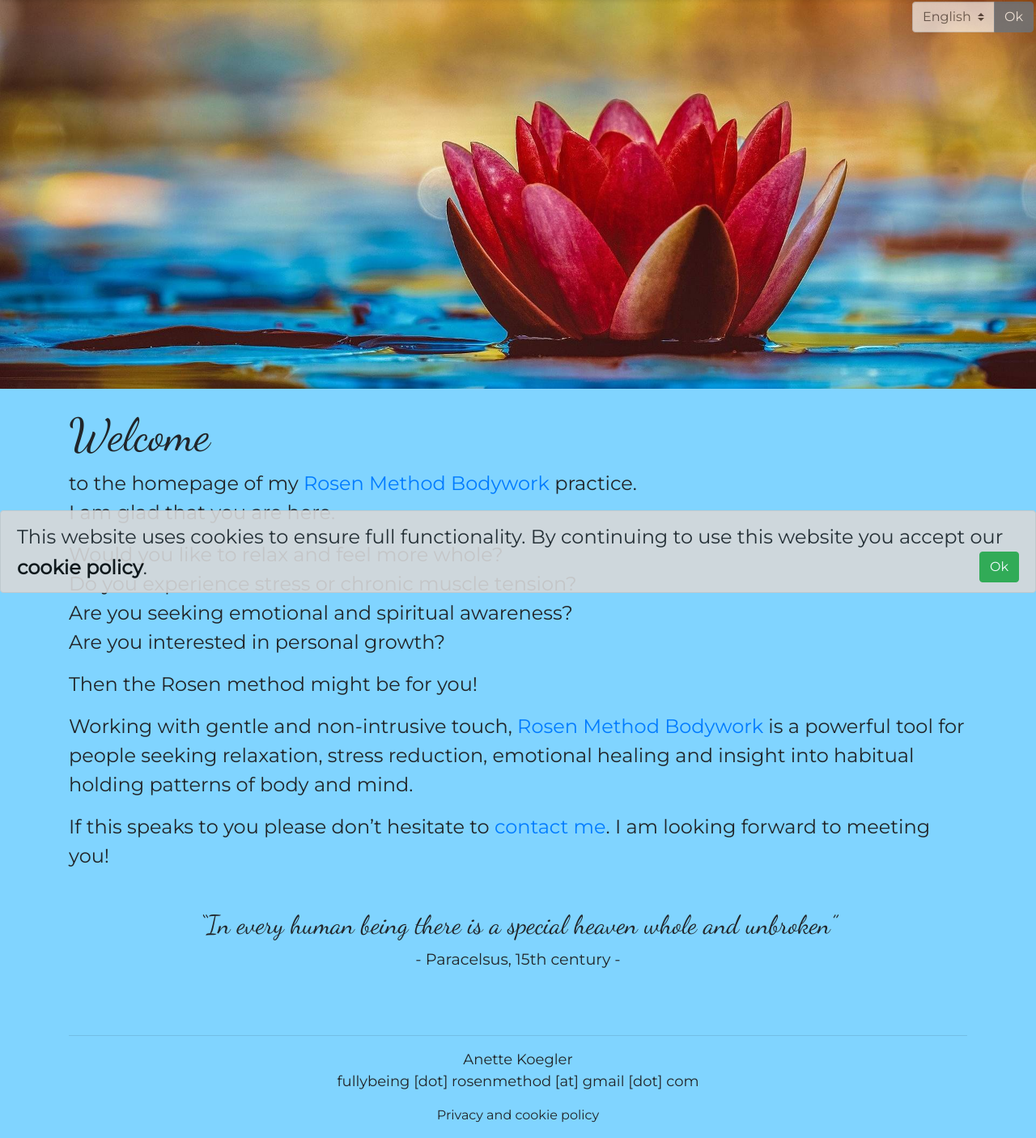
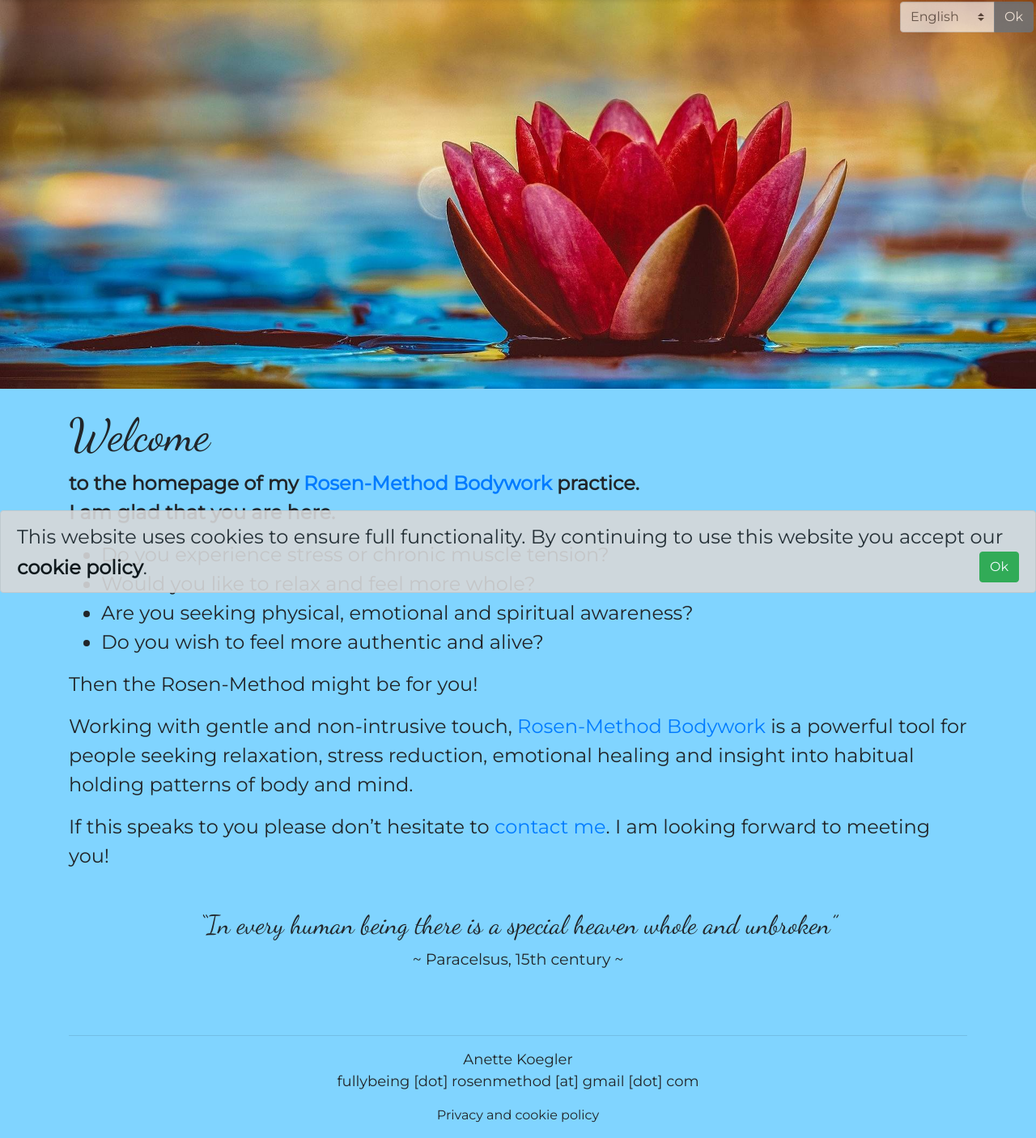
Before and after one commit to thorndeux/webpage_anette, a Flask app: page / in a window 1280 px wide. Shown: the part 68-1473 px from the top of the page at 81% size. Run offline with Flask 2, Linux system fonts and the light colour scheme; some libraries are stand-ins or nearby versions.

Commit message:
Added German intro text; some editing.

```diff
--- a/templates/index.html
+++ b/templates/index.html
@@ -21,20 +21,31 @@
 
 {% block main %}
     <div lang="en">
-        <p>to the homepage of my <a href="/rosen">Rosen Method Bodywork</a> practice. <br> I am glad that you are here.</p>
-        <p>Would you like to relax and feel more whole? <br>
-        Do you experience stress or chronic muscle tension?<br>
-        Are you seeking emotional and spiritual awareness?<br>
-        Are you interested in personal growth?</p>
-        <p>Then the Rosen method might be for you!</p>
-        <p>Working with gentle and non-intrusive touch, <a href="/rosen" class="strong">Rosen Method Bodywork</a>  is a powerful tool for people seeking relaxation, stress reduction, emotional healing and insight into habitual holding patterns of body and mind.</p>
+        <p><strong>to the homepage of my <a href="/rosen">Rosen-Method Bodywork</a> practice. <br> I am glad that you are here.</strong></p>
+        <ul>
+            <li>Do you experience stress or chronic muscle tension? </li>
+            <li>Would you like to relax and feel more whole? </li>
+            <li>Are you seeking physical, emotional and spiritual awareness? </li>
+            <li>Do you wish to feel more authentic and alive?</li>
+        </ul>
+        <p>Then the Rosen-Method might be for you!</p>
+        <p>Working with gentle and non-intrusive touch, <a href="/rosen" class="strong">Rosen-Method Bodywork</a>  is a powerful tool for people seeking relaxation, stress reduction, emotional healing and insight into habitual holding patterns of body and mind.</p>
         <p>If this speaks to you please don’t hesitate to <a href="/contact" class="strong">contact me</a>. I am looking forward to meeting you!</p>
         <h2 class="text-center handwriting mt-5">“In every human being there is a special heaven whole and unbroken”</h2>
-        <p class="text-center small">- Paracelsus, 15th century -</p>
+        <p class="text-center small">~ Paracelsus, 15th century ~</p>
     </div>
     <div lang="de">
         <p class="mt-1"><strong>Schön, dass Sie mich gefunden haben.</strong></p>
-        <p>Lorem ipsum dolor sit amet, consectetur adipiscing elit, sed do eiusmod tempor incididunt ut labore et dolore magna aliqua. Ut enim ad minim veniam, quis nostrud exercitation ullamco laboris nisi ut aliquip ex ea commodo consequat. Duis aute irure dolor in reprehenderit in voluptate velit esse cillum dolore eu fugiat nulla pariatur. Excepteur sint occaecat cupidatat non proident, sunt in culpa qui officia deserunt mollit anim id est laborum.</p>
-        <p>Curabitur pretium tincidunt lacus. Nulla gravida orci a odio. Nullam varius, turpis et commodo pharetra, est eros bibendum elit, nec luctus magna felis sollicitudin mauris. Integer in mauris eu nibh euismod gravida. Duis ac tellus et risus vulputate vehicula. Donec lobortis risus a elit. Etiam tempor. Ut ullamcorper, ligula eu tempor congue, eros est euismod turpis, id tincidunt sapien risus a quam. Maecenas fermentum consequat mi. Donec fermentum. Pellentesque malesuada nulla a mi. Duis sapien sem, aliquet nec, commodo eget, consequat quis, neque. Aliquam faucibus, elit ut dictum aliquet, felis nisl adipiscing sapien, sed malesuada diam lacus eget erat. Cras mollis scelerisque nunc. Nullam arcu. Aliquam consequat. Curabitur augue lorem, dapibus quis, laoreet et, pretium ac, nisi. Aenean magna nisl, mollis quis, molestie eu, feugiat in, orci. In hac habitasse platea dictumst.</p>
-    </div>
+        <ul>
+            <li>Wünschen Sie sich Entspannung und weniger Stress? </li>
+            <li>Möchten Sie bewusste und unbewusste Reaktionsmuster aufdecken? </li>
+            <li>Sind Sie an emotionalem oder spirituellem Wachstum interessiert?</li>
+            <li>Suchen Sie nach Neuorientierung in Zeiten von Veränderung?</li>
+        </ul>
+        <p>Dann könnte die <a href="/rosen" class="strong">Rosen-Methode Körperarbeit</a> genau das richtige für Sie sein!</p>
+        <p>Mit sanfter und achtsamer Berührung werden hierbei chronische Verspannungen in den Muskeln gelöst. Dadurch wird der Atem freier und das Nervensystem kann sich beruhigen. Sie können sich selbst und anderen mit neuer Energie und Lebendigkeit im Jetzt begegnen. </p>
+        <p>Bei Interesse benützen Sie bitte die <a href="/contact" class="strong">Kontakt Seite</a>, um einen ersten Termin zu buchen. Ich freue mich auf Sie!</p>
+        <p class="ml-5 mt-2">Ihre Anette Koegler</p>
+        <h2 class="text-center handwriting mt-5">„In jedem Menschen ist eine innere Sonne. Man muss sie nur zum Leuchten bringen.“</h2>
+        <p class="text-center small">~ Sokrates, 5. Jh. v. Chr. ~</p>    </div>
 {% endblock %}
--- a/templates/layout.html
+++ b/templates/layout.html
@@ -111,7 +111,7 @@
                         {{ page[0] }}
                     {%- endif -%}
                 {%- endif -%}
-            {%- endfor %}" method="get" style="position: fixed; top: 70px; right: 3px; width: 150px; z-index: 1;">
+            {%- endfor %}" method="get" style="position: fixed; top: 70px; right: 3px; width: 165px; z-index: 1;">
                 <div class="input-group" aria-label="language selection menu">
                     <select name="locale" class="small custom-select" style="opacity: 0.65;">
                         {% if locale == "de" %}
```
